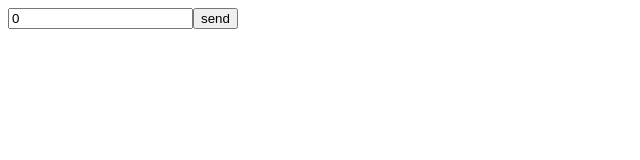
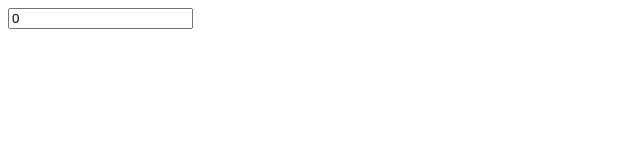
Before and after one commit to anandhuc1666/light, a React (Vite) app: page /1 in a window 1280 px wide. Shown: the top 160 px of the page, without its empty margins (0-640 px from the left). Built offline with nearby package versions, Linux system fonts and the light colour scheme.

Commit message:
minicode

```diff
--- a/src/Image/Emage.jsx
+++ b/src/Image/Emage.jsx
@@ -37,32 +37,54 @@
 // }
 
 // export default Emage;
+// import React, { useState } from 'react'
+// import svg from '../Image/vite.svg'
+// function Emage() {
+//   const[image,setImage]=useState(0)
+//   const[demo,setDemo]=useState([])
+//   const handle=()=>{
+//     let num = image
+//     for(let i=0;i<num;i++){
+//       if(num>0){
+//         let number = parseInt(num)
+//         let newnum = Array(number).fill(svg)
+//        setDemo(newnum)
+//       }
+//       else{
+//         return []
+//       }
+//     }
+//   }
+//   return (
+//     <div>
+//       <input type="text" placeholder='number' value={image} onChange={(e)=>setImage(e.target.value)}/>
+//       <button onClick={handle}>send</button>
+//       {
+//         demo&&
+//         demo.map((i,k)=>(
+//           <img src={i} alt="" key={k}/>
+//         ))
+//       }
+//     </div>
+//   )
+// }
+
+// export default Emage
 import React, { useState } from 'react'
 import svg from '../Image/vite.svg'
 function Emage() {
-  const[image,setImage]=useState(0)
-  const[demo,setDemo]=useState([])
-  const handle=()=>{
-    let num = image
-    for(let i=0;i<num;i++){
-      if(num>0){
-        let number = parseInt(num)
-        let newnum = Array(number).fill(svg)
-       setDemo(newnum)
-      }
-      else{
-        return []
-      }
-    }
+  const [image,setImage]=useState(0)
+  let num = []
+  for(let i=0;i<image;i++){
+    num.push(<img src={svg} alt="" />)
   }
   return (
+
     <div>
-      <input type="text" placeholder='number' value={image} onChange={(e)=>setImage(e.target.value)}/>
-      <button onClick={handle}>send</button>
+      <input type="text" value={image} onChange={(e)=>setImage(e.target.value)}/>
       {
-        demo&&
-        demo.map((i,k)=>(
-          <img src={i} alt="" key={k}/>
+        num.map((i)=>(
+          <div>{i}</div>
         ))
       }
     </div>
```
